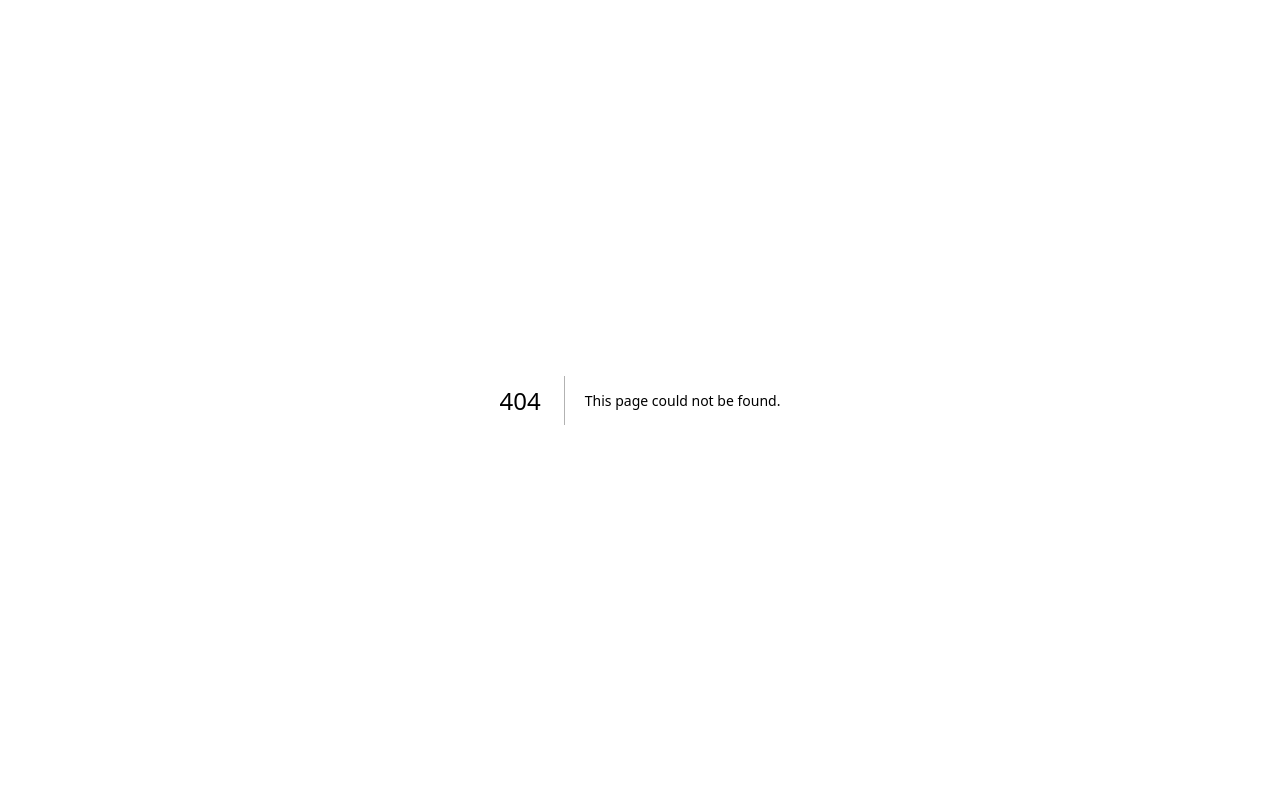
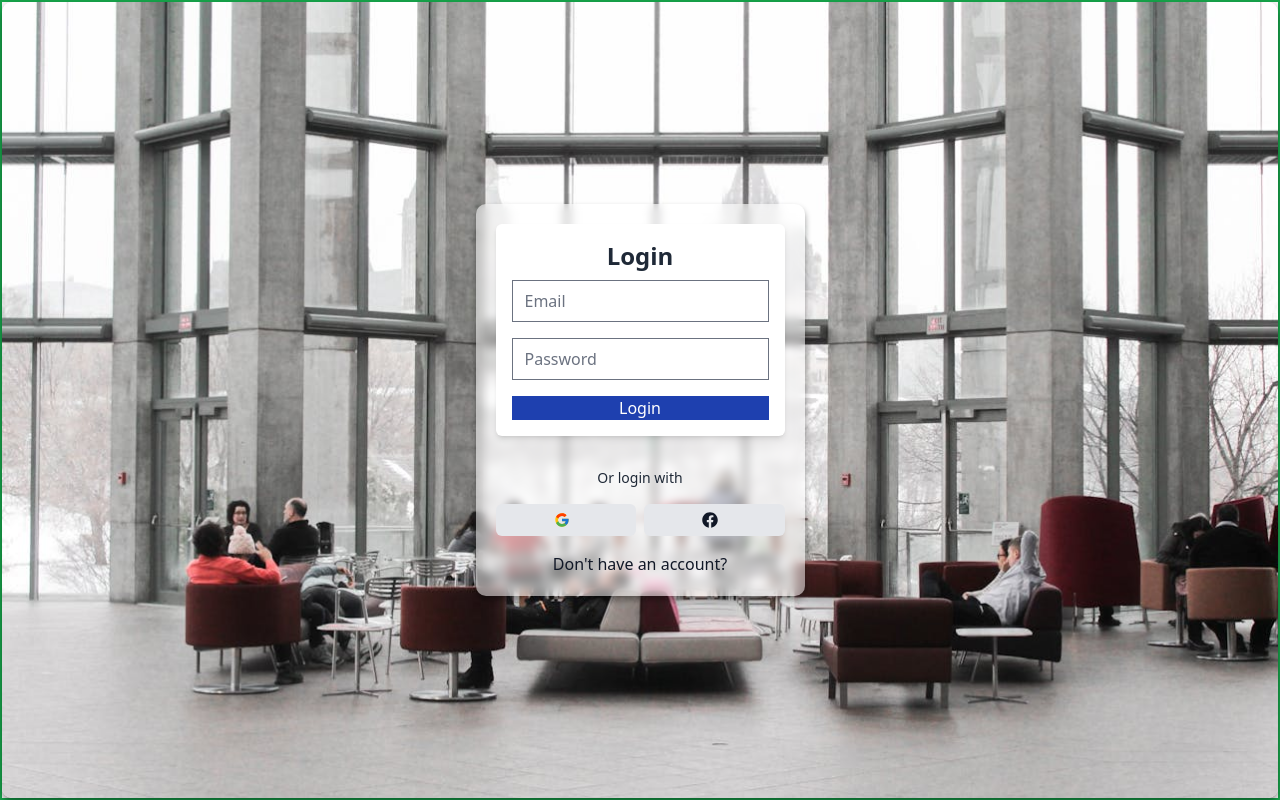
Before and after one commit to kaze0017/URL-sharing, a Next.js app: page /auth/login in a window 1280 px wide. Before the commit this address had no page. Built offline with nearby package versions, Linux system fonts and the light colour scheme.

Commit message:
adds login page

```diff
--- /dev/null
+++ b/src/app/auth/layout.tsx
@@ -0,0 +1,7 @@
+import "@/app/globals.css";
+
+export default function Layout({ children }: { children: React.ReactNode }) {
+  const mainPanelWrapper =
+    "flex flex-col h-full w-full items-center justify-center text-center w-full p-5 panel-light text-gray-900";
+  return <main className={mainPanelWrapper}>{children}</main>;
+}
--- /dev/null
+++ b/src/app/auth/login/page.tsx
@@ -0,0 +1,12 @@
+import { LoginForm } from "@/app/ui/components/auth/LoginForm";
+
+export default function LoginPage() {
+  // CSS Classes
+  const mainPanelWrapper =
+    "flex flex-col items-center p-5 panel-light text-gray-900 ";
+  return (
+    <div className={mainPanelWrapper}>
+      <LoginForm />
+    </div>
+  );
+}
--- a/src/app/layout.tsx
+++ b/src/app/layout.tsx
@@ -12,13 +12,15 @@ export default function RootLayout({
 }: Readonly<{
   children: React.ReactNode;
 }>) {
+  const mainPanelWrapper =
+    "antialiased w-screen h-screen border-2 border-green-600";
   return (
     <html lang="en">
       <head>
         <meta charSet="utf-8" />
         <meta name="viewport" content="width=device-width, initial-scale=1.0" />
       </head>
-      <body className="antialiased w-screen h-screen">{children}</body>
+      <body className={mainPanelWrapper}>{children}</body>
     </html>
   );
 }
--- a/src/app/page.tsx
+++ b/src/app/page.tsx
@@ -1,9 +1,14 @@
-import Image from "next/image";
-
+import "./globals.css";
+import { LoginBtn } from "./ui/components/auth/LoginBtn";
 export default function Home() {
+  const mainPanelWrapper =
+    "flex flex-col h-full w-full items-center justify-center text-center w-full p-5 panel-light text-gray-900";
   return (
-    <main>
-      <Image src="/vercel.svg" alt="Vercel Logo" width={72} height={16} />
+    <main className={mainPanelWrapper}>
+      <h1 className="text-6xl font-bold border-2 border-green-600">
+        Welcome to Next.js
+      </h1>
+      <LoginBtn mode="modal">Click Me</LoginBtn>
     </main>
   );
 }
--- /dev/null
+++ b/src/app/ui/components/FormError.tsx
@@ -0,0 +1,18 @@
+import { BsExclamationDiamond } from "react-icons/bs";
+
+interface FormErrorProps {
+  message: string;
+}
+
+export default function FormError({ message }: FormErrorProps) {
+  return (
+    <>
+      {message ? (
+        <div className="flex items-center gap-x-2 text-red-500">
+          <BsExclamationDiamond />
+          <p>{message}</p>
+        </div>
+      ) : null}
+    </>
+  );
+}
--- /dev/null
+++ b/src/app/ui/components/FormSuccess.tsx
@@ -0,0 +1,19 @@
+import React from "react";
+import { FaCheckCircle } from "react-icons/fa";
+
+interface FormSuccessProps {
+  message: string;
+}
+
+export default function FormSuccess({ message }: FormSuccessProps) {
+  return (
+    <>
+      {message ? (
+        <div className="flex items-center gap-x-2 text-green-500">
+          <FaCheckCircle />
+          <p>{message}</p>
+        </div>
+      ) : null}
+    </>
+  );
+}
--- /dev/null
+++ b/src/app/ui/components/auth/BackBtn.tsx
@@ -0,0 +1,10 @@
+import React from "react";
+import Link from "next/link";
+
+export default function BackBtn() {
+  return (
+    <Link href="/">
+      <p>Don't have an account?</p>{" "}
+    </Link>
+  );
+}
--- /dev/null
+++ b/src/app/ui/components/auth/LoginBtn.tsx
@@ -0,0 +1,42 @@
+"use client";
+import { useRouter } from "next/navigation";
+
+interface LoginBtnProps {
+  children: React.ReactNode;
+  mode?: "modal" | "redirect";
+  anChild?: boolean;
+}
+
+export const LoginBtn = ({
+  children,
+  mode = "redirect",
+  anChild,
+}: LoginBtnProps) => {
+
+    const router = useRouter();
+
+
+
+  const onClick = () => {
+    router.push("/auth/login")
+  };
+  if (mode === "modal") {
+    return (
+      <button
+        className="bg-blue-500 hover:bg-blue-700 text-white font-bold py-2 px-4 rounded"
+        onClick={onClick}
+      >
+        <span>TODO: IMPLEMENT MODAl</span>{" "}
+      </button>
+    );
+  }
+
+  return (
+    <button
+      className="bg-blue-500 hover:bg-blue-700 text-white font-bold py-2 px-4 rounded"
+      onClick={onClick}
+    >
+      {children}
+    </button>
+  );
+};
--- /dev/null
+++ b/src/app/ui/components/auth/LoginForm.tsx
@@ -0,0 +1,65 @@
+"use client";
+
+import BackBtn from "./BackBtn";
+import Social from "./Social";
+import { useForm } from "react-hook-form";
+import { zodResolver } from "@hookform/resolvers/zod";
+import { z } from "zod";
+import { LoginSchema } from "@/schemas/index";
+import FormError from "../FormError";
+import FormSuccess from "../FormSuccess";
+
+export function LoginForm() {
+  const form = useForm<z.infer<typeof LoginSchema>>({
+    resolver: zodResolver(LoginSchema),
+    defaultValues: {
+      email: "",
+      password: "",
+    },
+  });
+
+  function onSubmit(data: z.infer<typeof LoginSchema>) {
+    console.log(data);
+  }
+  const mainWrapperClass = "flex flex-col items-center justify-center gap-4";
+
+  return (
+    <div className={mainWrapperClass}>
+      <form
+        className="flex flex-col gap-2 w-full max-w-md p-4 bg-white rounded-md shadow-md"
+        onSubmit={form.handleSubmit((data) => onSubmit(data))}
+      >
+        <h1 className="text-2xl font-semibold text-gray-800">Login</h1>
+        {/* with z message */}
+        <input
+          className="input"
+          type="email"
+          placeholder="Email"
+          {...form.register("email")}
+        />
+        <p className="text-red-500 text-xs">
+          {form.formState.errors.email?.message}
+        </p>
+        <input
+          className="input"
+          type="password"
+          placeholder="Password"
+          {...form.register("password")}
+        />
+        <p className="text-red-500 text-xs">
+          {form.formState.errors.password?.message}
+        </p>
+        <FormSuccess message="" />
+        <FormError message="" />
+        <button className="btn w-full bg-blue-800 text-white" type="submit">
+          Login
+        </button>
+      </form>
+
+      <p className="mt-4 text-sm text-gray-800">Or login with</p>
+
+      <Social />
+      <BackBtn />
+    </div>
+  );
+}
--- /dev/null
+++ b/src/app/ui/components/auth/Social.tsx
@@ -0,0 +1,16 @@
+"use client";
+import { FcGoogle } from "react-icons/fc";
+import { FaFacebook } from "react-icons/fa";
+
+export default function Social() {
+  return (
+    <div className="flex items-center w-full gap-x-2 w-max-md">
+      <button className="flex items-center justify-center w-full h-8 bg-gray-200 rounded-md">
+        <FcGoogle className="mr-2" />
+      </button>
+      <button className="flex items-center justify-center w-full h-8 bg-gray-200 rounded-md">
+        <FaFacebook className="mr-2" />
+      </button>
+    </div>
+  );
+}
--- /dev/null
+++ b/src/schemas/index.ts
@@ -0,0 +1,11 @@
+import * as z from "zod";
+
+export const LoginSchema = z.object({
+  email: z.string().email({
+    message: "Invalid email address",
+  }),
+
+  password: z.string().min(1, {
+    message: "Password is required",
+  }),
+});
```
